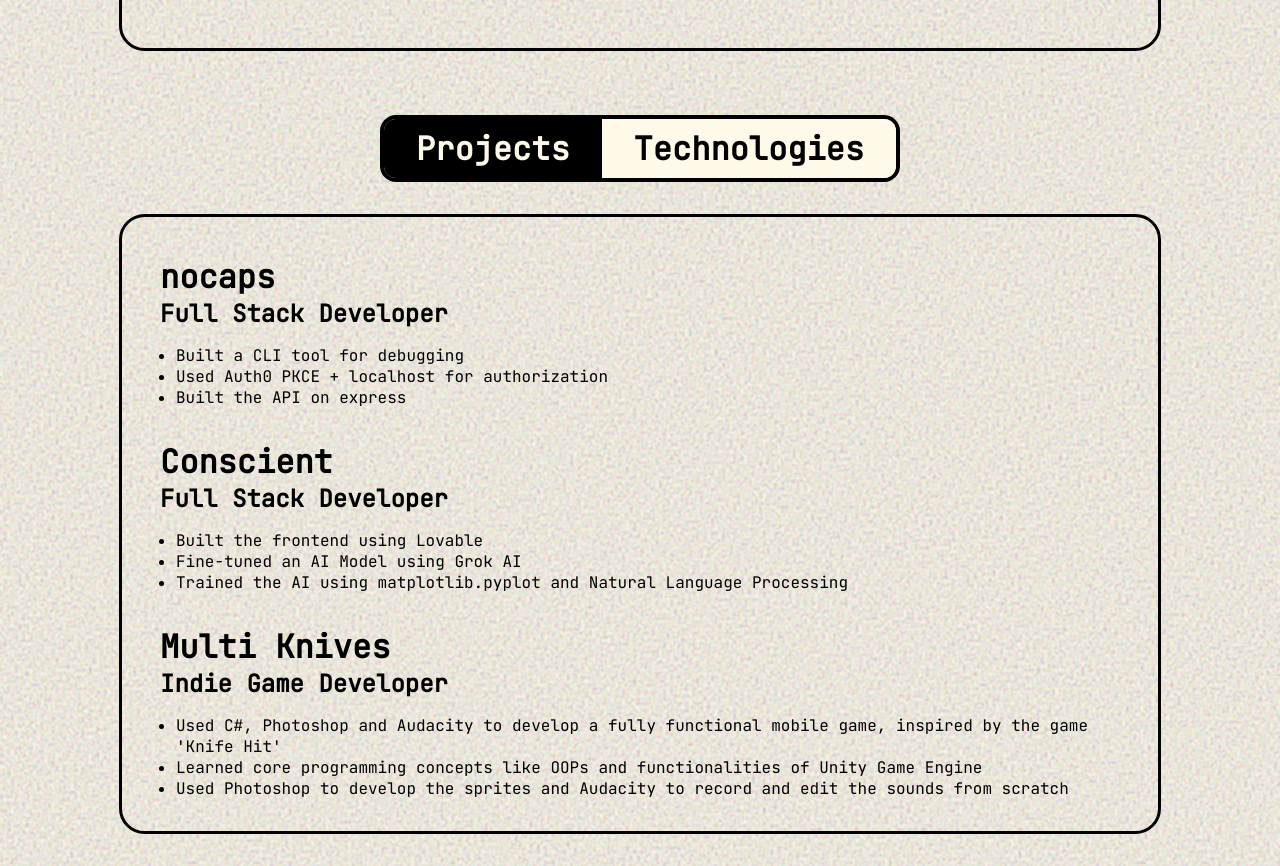
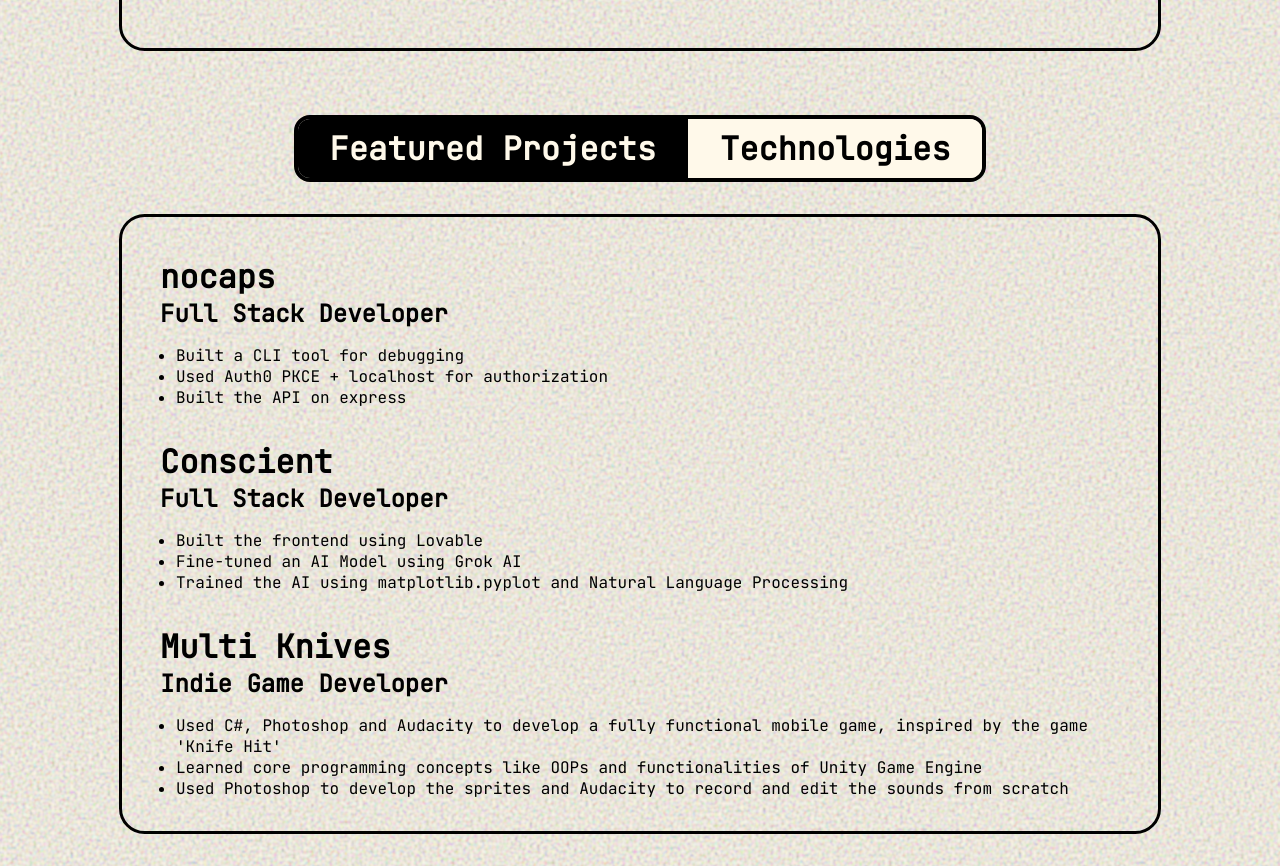
Before and after one commit to moinuddin95/portfolio, a React (Vite) app in the folder Portfolio/: page / in a window 1280 px wide. Shown: the part 1120-1986 px from the top of the page. Built offline with nearby package versions, Linux system fonts and the light colour scheme.

Commit message:
Changed Project section title

```diff
--- a/Portfolio/src/components/ProjectsTechnologies/ProjectsTechnolgies.tsx
+++ b/Portfolio/src/components/ProjectsTechnologies/ProjectsTechnolgies.tsx
@@ -23,7 +23,7 @@
           }
           onClick={() => setSelectedTab(0)}
         >
-          <h3>Projects</h3>
+          <h3>Featured Projects</h3>
         </button>
         <button
           className={
```
